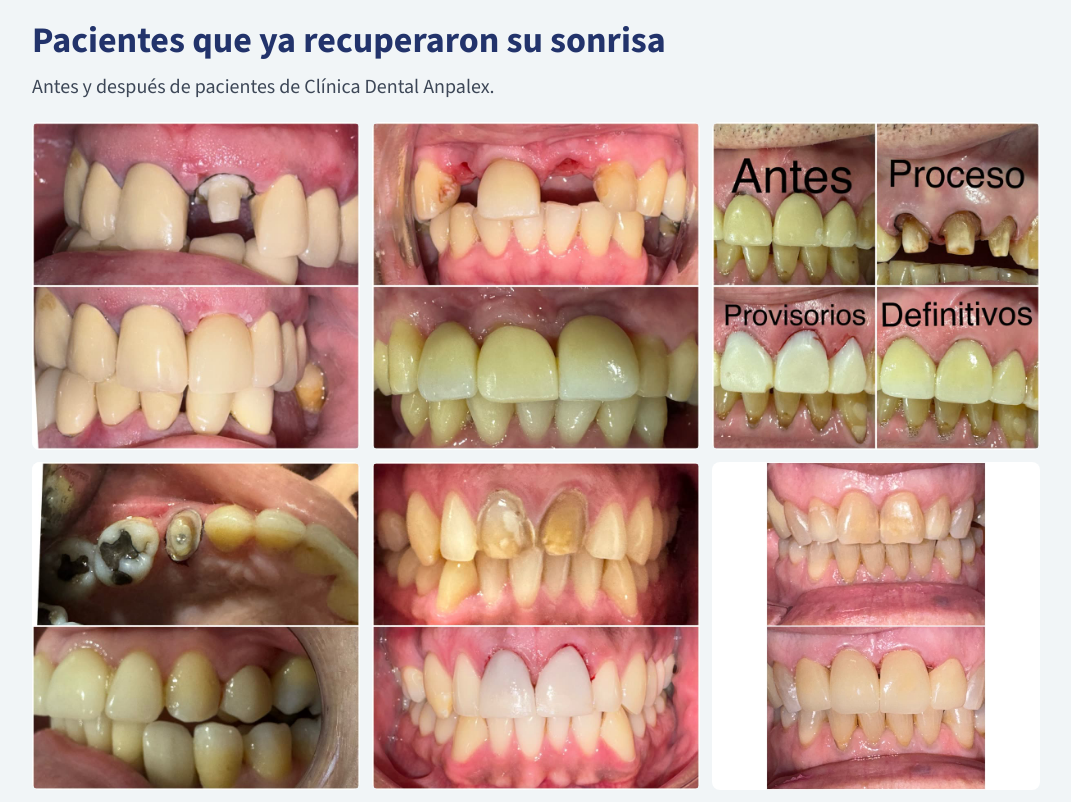
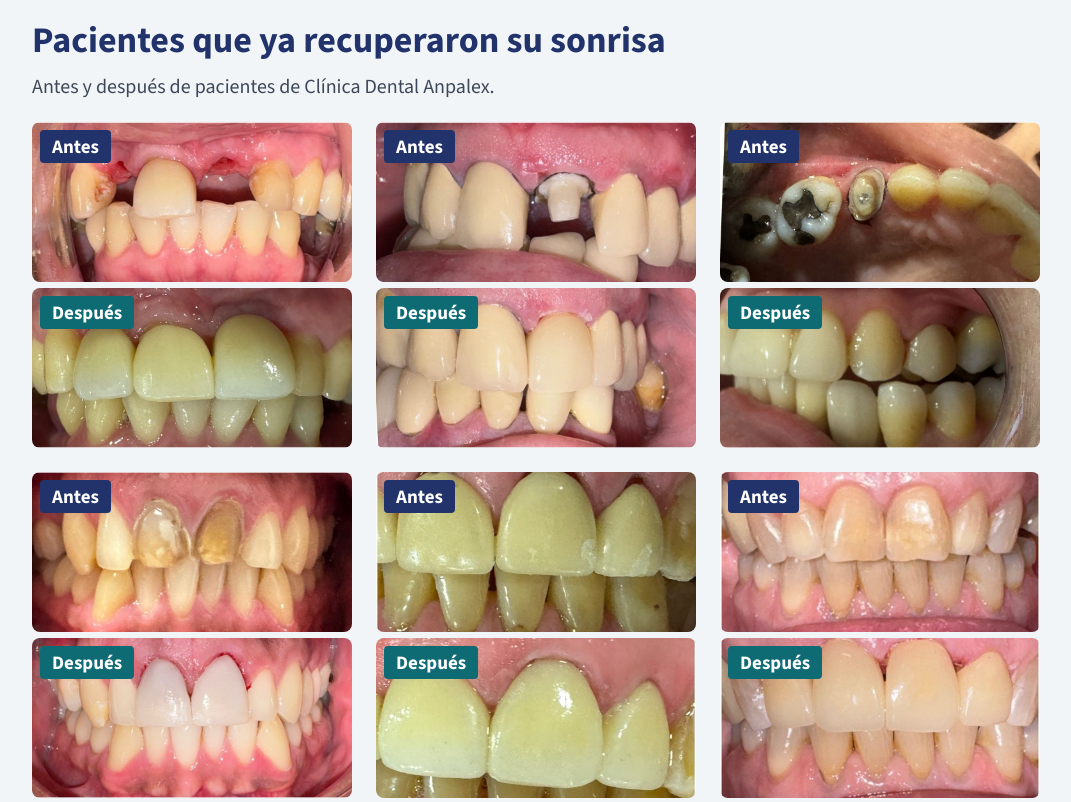
Before and after one commit to lukasconejeros/anpalex-implantes, a plain HTML site: page index.html in a window 1280 px wide. Shown: the part 1720-2522 px from the top of the page, without its empty margins (104-1175 px from the left). Drawn offline with nearby package versions, Linux system fonts and the light colour scheme.

Commit message:
Antes y después separados con etiqueta y mejor calidad

```diff
--- a/estilos.css
+++ b/estilos.css
@@ -91,11 +91,15 @@ section.gris { background: var(--fondo-2); }
 .pasos p { margin: 0; color: var(--suave); }
 
 /* Casos */
-.casos { display: grid; grid-template-columns: 1fr; gap: 12px; }
+.casos { display: grid; grid-template-columns: 1fr; gap: 24px; }
 .casos .hueco { aspect-ratio: 1 / 1; }
-.casos img { width: 100%; height: auto; aspect-ratio: 1 / 1; object-fit: contain; background: #fff; border-radius: var(--radio); }
-@media (min-width: 560px) { .casos { grid-template-columns: 1fr 1fr; } }
-@media (min-width: 900px) { .casos { grid-template-columns: 1fr 1fr 1fr; } }
+.caso { margin: 0; display: grid; gap: 6px; }
+.caso div { position: relative; }
+.caso img { width: 100%; height: auto; aspect-ratio: 2 / 1; object-fit: cover; border-radius: var(--radio); }
+.caso span { position: absolute; top: 8px; left: 8px; padding: 2px 12px; border-radius: 4px; background: var(--azul); color: #fff; font-size: 19px; font-weight: 700; }
+.caso span.despues { background: var(--boton); }
+@media (min-width: 720px) { .casos { grid-template-columns: 1fr 1fr; } }
+@media (min-width: 1000px) { .casos { grid-template-columns: 1fr 1fr 1fr; } }
 
 /* Precio */
 .precio { border: 1px solid var(--borde); border-radius: var(--radio); overflow: hidden; max-width: 560px; }
--- a/index.html
+++ b/index.html
@@ -97,12 +97,30 @@
       <h2>Pacientes que ya recuperaron su sonrisa</h2>
       <p class="sub">Antes y después de pacientes de Clínica Dental Anpalex.</p>
       <div class="casos">
-        <img src="img/caso-1.jpg" alt="Antes y después de un paciente de la clínica" width="800" height="800" loading="lazy">
-        <img src="img/caso-2.jpg" alt="Antes y después de un paciente de la clínica" width="800" height="800" loading="lazy">
-        <img src="img/caso-3.jpg" alt="Antes y después de un paciente de la clínica" width="800" height="800" loading="lazy">
-        <img src="img/caso-4.jpg" alt="Antes y después de un paciente de la clínica" width="800" height="800" loading="lazy">
-        <img src="img/caso-5.jpg" alt="Antes y después de un paciente de la clínica" width="800" height="800" loading="lazy">
-        <img src="img/caso-6.jpg" alt="Antes y después de un paciente de la clínica" width="800" height="1192" loading="lazy">
+        <figure class="caso">
+          <div><span>Antes</span><img src="img/caso-1-antes.jpg" alt="Dientes del paciente 1 antes del tratamiento" width="1000" height="500" loading="lazy"></div>
+          <div><span class="despues">Después</span><img src="img/caso-1-despues.jpg" alt="Dientes del paciente 1 después del tratamiento" width="1000" height="500" loading="lazy"></div>
+        </figure>
+        <figure class="caso">
+          <div><span>Antes</span><img src="img/caso-2-antes.jpg" alt="Dientes del paciente 2 antes del tratamiento" width="1000" height="500" loading="lazy"></div>
+          <div><span class="despues">Después</span><img src="img/caso-2-despues.jpg" alt="Dientes del paciente 2 después del tratamiento" width="1000" height="500" loading="lazy"></div>
+        </figure>
+        <figure class="caso">
+          <div><span>Antes</span><img src="img/caso-3-antes.jpg" alt="Dientes del paciente 3 antes del tratamiento" width="1000" height="500" loading="lazy"></div>
+          <div><span class="despues">Después</span><img src="img/caso-3-despues.jpg" alt="Dientes del paciente 3 después del tratamiento" width="1000" height="500" loading="lazy"></div>
+        </figure>
+        <figure class="caso">
+          <div><span>Antes</span><img src="img/caso-4-antes.jpg" alt="Dientes del paciente 4 antes del tratamiento" width="1000" height="500" loading="lazy"></div>
+          <div><span class="despues">Después</span><img src="img/caso-4-despues.jpg" alt="Dientes del paciente 4 después del tratamiento" width="1000" height="500" loading="lazy"></div>
+        </figure>
+        <figure class="caso">
+          <div><span>Antes</span><img src="img/caso-5-antes.jpg" alt="Dientes del paciente 5 antes del tratamiento" width="1000" height="500" loading="lazy"></div>
+          <div><span class="despues">Después</span><img src="img/caso-5-despues.jpg" alt="Dientes del paciente 5 después del tratamiento" width="1000" height="500" loading="lazy"></div>
+        </figure>
+        <figure class="caso">
+          <div><span>Antes</span><img src="img/caso-6-antes.jpg" alt="Dientes del paciente 6 antes del tratamiento" width="1000" height="500" loading="lazy"></div>
+          <div><span class="despues">Después</span><img src="img/caso-6-despues.jpg" alt="Dientes del paciente 6 después del tratamiento" width="1000" height="500" loading="lazy"></div>
+        </figure>
       </div>
     </div>
   </section>
```
Also changed, not shown: img/caso-1-antes.jpg (added), img/caso-1-despues.jpg (added), img/caso-1.jpg (deleted), img/caso-2-antes.jpg (added), img/caso-2-despues.jpg (added), img/caso-2.jpg (deleted), img/caso-3-antes.jpg (added), img/caso-3-despues.jpg (added), img/caso-3.jpg (deleted), img/caso-4-antes.jpg (added), img/caso-4-despues.jpg (added), img/caso-4.jpg (deleted), img/caso-5-antes.jpg (added), img/caso-5-despues.jpg (added), 4 more files.
